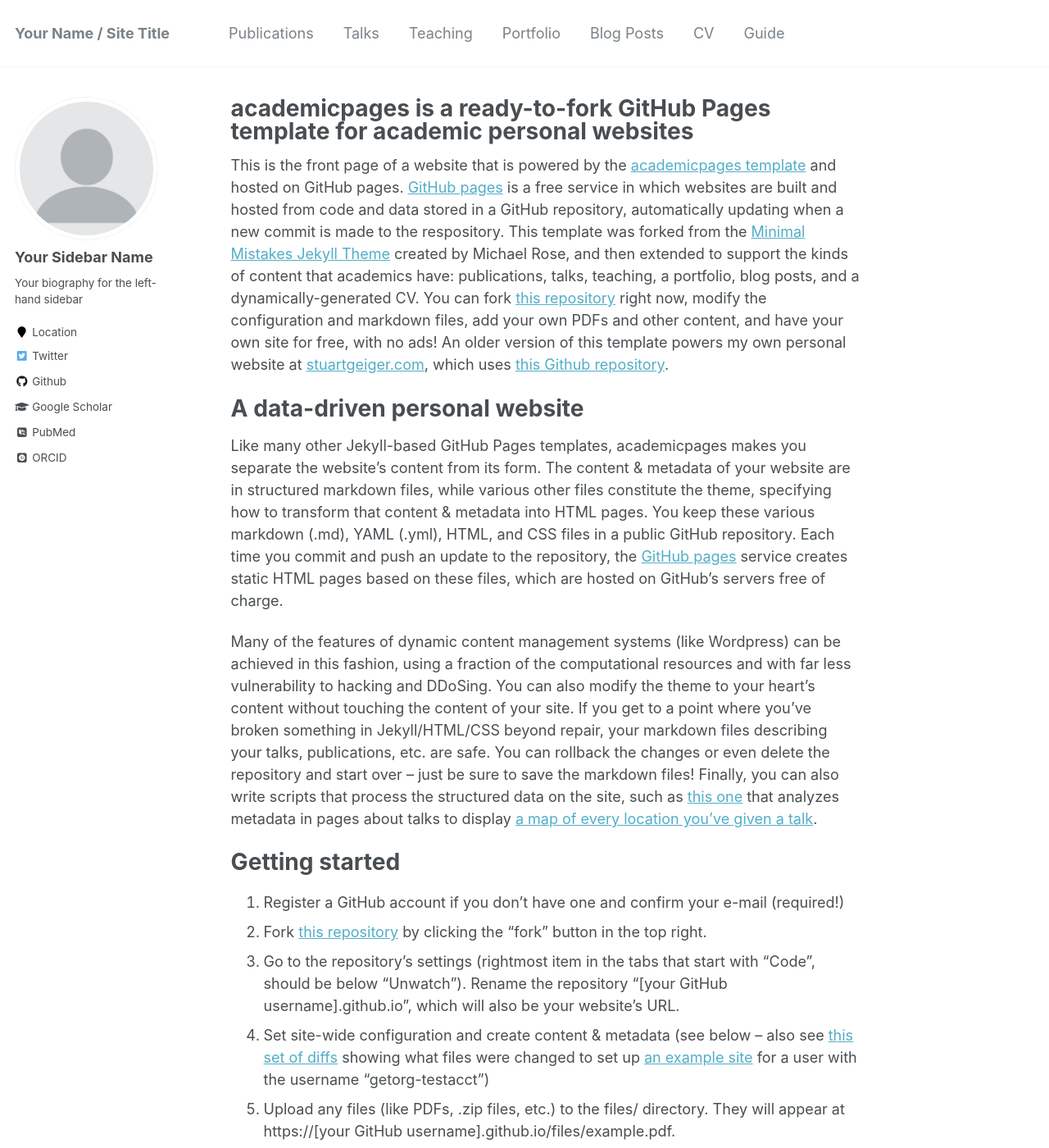
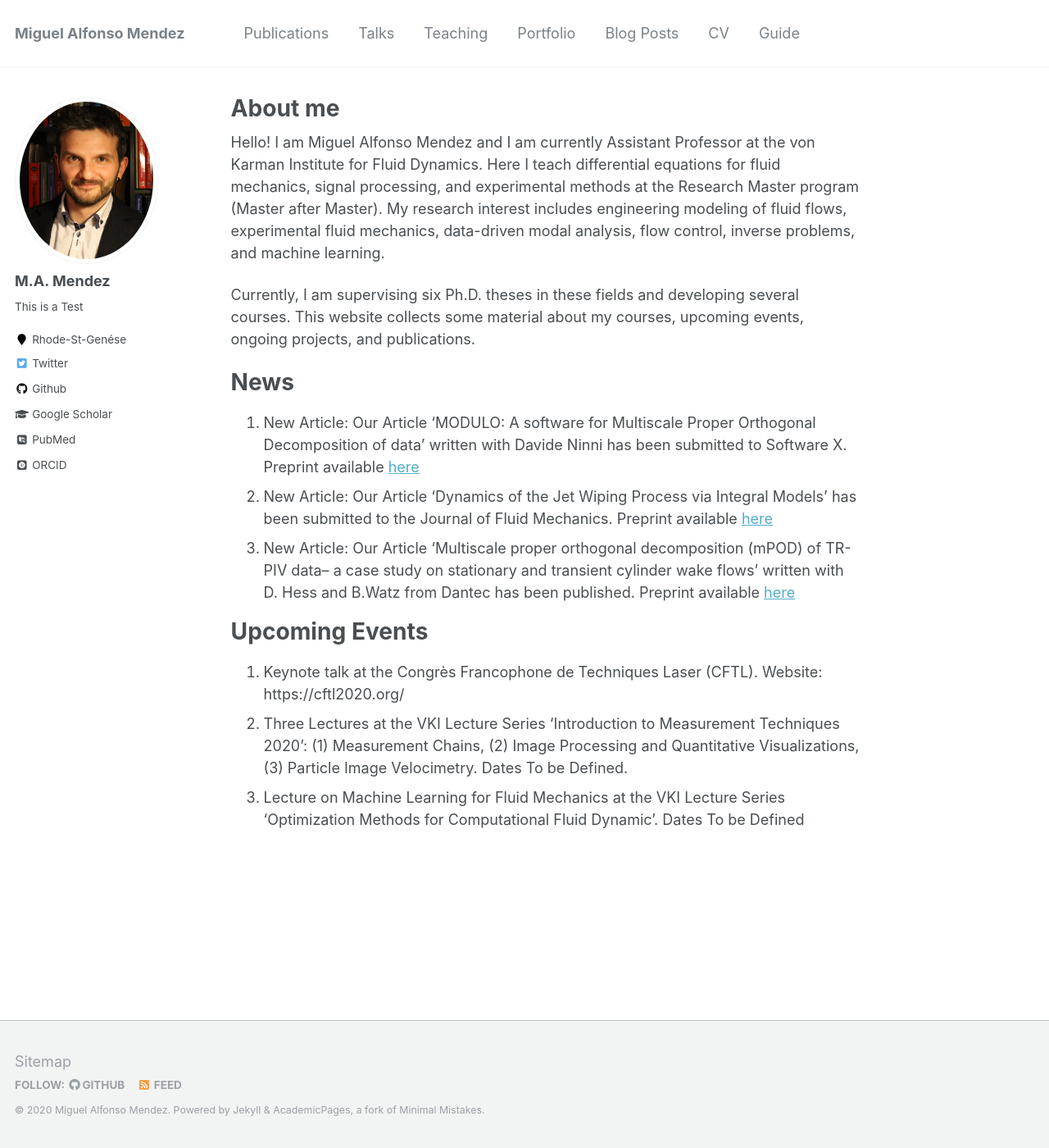
Before and after one commit to mendezVKI/mendezVKI.github.io, a Jekyll site: the page built from _pages/about.md, in a window 1280 px wide and 1400 px high. Shown: the whole window at 82% size. Built offline with Jekyll 4.4.1, drawn with Linux system fonts in a browser that asks for light colours; some web fonts are replaced; some of the changed text lies outside the part shown.

Commit message:
testing the template
testing the template

```diff
--- a/_config.yml
+++ b/_config.yml
@@ -7,13 +7,13 @@
 
 # Site Settings
 locale                   : "en-US"
-title                    : "Your Name / Site Title"
+title                    : "Miguel Alfonso Mendez"
 title_separator          : "-"
-name                     : &name "Your Name"
+name                     : &name "Miguel Alfonso Mendez"
 description              : &description "personal description"
-url                      : https://academicpages.github.io # the base hostname & protocol for your site e.g. "https://mmistakes.github.io"
+url                      : https://mendezVKI/mendezVKI.github.io # the base hostname & protocol for your site e.g. "https://mmistakes.github.io"
 baseurl                  : "" # the subpath of your site, e.g. "/blog"
-repository               : "academicpages/academicpages.github.io"
+repository               : "mendezVKI/mendezVKI.github.io"
 teaser                   :  # filename of teaser fallback teaser image placed in /images/, .e.g. "500x300.png"
 breadcrumbs              : false # true, false (default)
 words_per_minute         : 160
@@ -80,15 +80,15 @@ analytics:
 
 # Site Author
 author:
-  name             : "Your Sidebar Name"
+  name             : "M.A. Mendez"
   avatar           : "profile.png"
-  bio              : "Your biography for the left-hand sidebar"
-  location         : "Location"
+  bio              : "This is a Test"
+  location         : "Rhode-St-Genése"
   employer         :
   pubmed           : "https://www.ncbi.nlm.nih.gov/pubmed/?term=john+snow"
-  googlescholar    : "http://yourfullgooglescholarurl.com"
+  googlescholar    : "https://scholar.google.be/citations?user=zzBXYDsAAAAJ&hl=en"
   email            :
-  researchgate     :  # example: "https://www.researchgate.net/profile/yourprofile"
+  researchgate     :  # example: "https://www.researchgate.net/profile/Miguel_Mendez5"
   uri              :
   bitbucket        :
   codepen          :
@@ -96,7 +96,7 @@ author:
   flickr           :
   facebook         :
   foursquare       :
-  github           : "academicpages"
+  github           : "mendezVKI"
   google_plus      :
   keybase          :
   instagram        :
--- a/_pages/about.md
+++ b/_pages/about.md
@@ -1,6 +1,6 @@
 ---
 permalink: /
-title: "academicpages is a ready-to-fork GitHub Pages template for academic personal websites"
+title: "About me"
 excerpt: "About me"
 author_profile: true
 redirect_from:
@@ -8,43 +8,31 @@ redirect_from:
   - /about.html
 ---
 
-This is the front page of a website that is powered by the [academicpages template](https://github.com/academicpages/academicpages.github.io) and hosted on GitHub pages. [GitHub pages](https://pages.github.com) is a free service in which websites are built and hosted from code and data stored in a GitHub repository, automatically updating when a new commit is made to the respository. This template was forked from the [Minimal Mistakes Jekyll Theme](https://mmistakes.github.io/minimal-mistakes/) created by Michael Rose, and then extended to support the kinds of content that academics have: publications, talks, teaching, a portfolio, blog posts, and a dynamically-generated CV. You can fork [this repository](https://github.com/academicpages/academicpages.github.io) right now, modify the configuration and markdown files, add your own PDFs and other content, and have your own site for free, with no ads! An older version of this template powers my own personal website at [stuartgeiger.com](http://stuartgeiger.com), which uses [this Github repository](https://github.com/staeiou/staeiou.github.io).
+[//]: <>This is a test about my page, and this is a nice hyperlink
+[//]: <>[to research gate](https://www.researchgate.net/profile/Miguel_Mendez5)
 
-A data-driven personal website
+Hello! I am Miguel Alfonso Mendez and  I am currently Assistant Professor
+ at the von Karman Institute for Fluid Dynamics. Here I teach differential
+ equations for fluid mechanics, signal processing, and experimental methods
+ at the Research Master program (Master after Master). My research interest
+ includes engineering modeling of fluid flows, experimental fluid mechanics,
+ data-driven modal analysis, flow control, inverse problems, and machine
+ learning.
+
+Currently, I am supervising six Ph.D. theses in these fields and developing
+several courses. This website collects some material about my courses,
+upcoming events, ongoing projects, and publications.
+
+
+
+News
 ======
-Like many other Jekyll-based GitHub Pages templates, academicpages makes you separate the website's content from its form. The content & metadata of your website are in structured markdown files, while various other files constitute the theme, specifying how to transform that content & metadata into HTML pages. You keep these various markdown (.md), YAML (.yml), HTML, and CSS files in a public GitHub repository. Each time you commit and push an update to the repository, the [GitHub pages](https://pages.github.com/) service creates static HTML pages based on these files, which are hosted on GitHub's servers free of charge.
+1. New Article: Our Article 'MODULO: A software for Multiscale Proper Orthogonal Decomposition of data' written with Davide Ninni has been submitted to Software X. Preprint available [here](https://arxiv.org/abs/2004.12123)
+1. New Article: Our Article 'Dynamics of the Jet Wiping Process via Integral Models' has been submitted to the Journal of Fluid Mechanics. Preprint available [here](https://arxiv.org/abs/2004.13400)
+1. New Article: Our Article 'Multiscale proper orthogonal decomposition (mPOD) of TR-PIV data-- a case study on stationary and transient cylinder wake flows' written with D. Hess and B.Watz from Dantec has been published. Preprint available [here](https://arxiv.org/abs/2001.01971)
 
-Many of the features of dynamic content management systems (like Wordpress) can be achieved in this fashion, using a fraction of the computational resources and with far less vulnerability to hacking and DDoSing. You can also modify the theme to your heart's content without touching the content of your site. If you get to a point where you've broken something in Jekyll/HTML/CSS beyond repair, your markdown files describing your talks, publications, etc. are safe. You can rollback the changes or even delete the repository and start over -- just be sure to save the markdown files! Finally, you can also write scripts that process the structured data on the site, such as [this one](https://github.com/academicpages/academicpages.github.io/blob/master/talkmap.ipynb) that analyzes metadata in pages about talks to display [a map of every location you've given a talk](https://academicpages.github.io/talkmap.html).
-
-Getting started
+Upcoming Events
 ======
-1. Register a GitHub account if you don't have one and confirm your e-mail (required!)
-1. Fork [this repository](https://github.com/academicpages/academicpages.github.io) by clicking the "fork" button in the top right.
-1. Go to the repository's settings (rightmost item in the tabs that start with "Code", should be below "Unwatch"). Rename the repository "[your GitHub username].github.io", which will also be your website's URL.
-1. Set site-wide configuration and create content & metadata (see below -- also see [this set of diffs](http://archive.is/3TPas) showing what files were changed to set up [an example site](https://getorg-testacct.github.io) for a user with the username "getorg-testacct")
-1. Upload any files (like PDFs, .zip files, etc.) to the files/ directory. They will appear at https://[your GitHub username].github.io/files/example.pdf.
-1. Check status by going to the repository settings, in the "GitHub pages" section
-
-Site-wide configuration
-------
-The main configuration file for the site is in the base directory in [_config.yml](https://github.com/academicpages/academicpages.github.io/blob/master/_config.yml), which defines the content in the sidebars and other site-wide features. You will need to replace the default variables with ones about yourself and your site's github repository. The configuration file for the top menu is in [_data/navigation.yml](https://github.com/academicpages/academicpages.github.io/blob/master/_data/navigation.yml). For example, if you don't have a portfolio or blog posts, you can remove those items from that navigation.yml file to remove them from the header.
-
-Create content & metadata
-------
-For site content, there is one markdown file for each type of content, which are stored in directories like _publications, _talks, _posts, _teaching, or _pages. For example, each talk is a markdown file in the [_talks directory](https://github.com/academicpages/academicpages.github.io/tree/master/_talks). At the top of each markdown file is structured data in YAML about the talk, which the theme will parse to do lots of cool stuff. The same structured data about a talk is used to generate the list of talks on the [Talks page](https://academicpages.github.io/talks), each [individual page](https://academicpages.github.io/talks/2012-03-01-talk-1) for specific talks, the talks section for the [CV page](https://academicpages.github.io/cv), and the [map of places you've given a talk](https://academicpages.github.io/talkmap.html) (if you run this [python file](https://github.com/academicpages/academicpages.github.io/blob/master/talkmap.py) or [Jupyter notebook](https://github.com/academicpages/academicpages.github.io/blob/master/talkmap.ipynb), which creates the HTML for the map based on the contents of the _talks directory).
-
-**Markdown generator**
-
-I have also created [a set of Jupyter notebooks](https://github.com/academicpages/academicpages.github.io/tree/master/markdown_generator
-) that converts a CSV containing structured data about talks or presentations into individual markdown files that will be properly formatted for the academicpages template. The sample CSVs in that directory are the ones I used to create my own personal website at stuartgeiger.com. My usual workflow is that I keep a spreadsheet of my publications and talks, then run the code in these notebooks to generate the markdown files, then commit and push them to the GitHub repository.
-
-How to edit your site's GitHub repository
-------
-Many people use a git client to create files on their local computer and then push them to GitHub's servers. If you are not familiar with git, you can directly edit these configuration and markdown files directly in the github.com interface. Navigate to a file (like [this one](https://github.com/academicpages/academicpages.github.io/blob/master/_talks/2012-03-01-talk-1.md) and click the pencil icon in the top right of the content preview (to the right of the "Raw | Blame | History" buttons). You can delete a file by clicking the trashcan icon to the right of the pencil icon. You can also create new files or upload files by navigating to a directory and clicking the "Create new file" or "Upload files" buttons.
-
-Example: editing a markdown file for a talk
-![Editing a markdown file for a talk](/images/editing-talk.png)
-
-For more info
-------
-More info about configuring academicpages can be found in [the guide](https://academicpages.github.io/markdown/). The [guides for the Minimal Mistakes theme](https://mmistakes.github.io/minimal-mistakes/docs/configuration/) (which this theme was forked from) might also be helpful.
+1. Keynote talk at the Congrès Francophone de Techniques Laser (CFTL). Website: https://cftl2020.org/
+1. Three Lectures at the VKI Lecture Series 'Introduction to Measurement Techniques 2020': (1) Measurement Chains, (2) Image Processing and Quantitative Visualizations, (3) Particle Image Velocimetry. Dates To be Defined.
+1. Lecture on Machine Learning for Fluid Mechanics at the VKI Lecture Series 'Optimization Methods for Computational Fluid Dynamic'. Dates To be Defined
```
Also changed, not shown: Gemfile.lock (added), images/profile.png.
